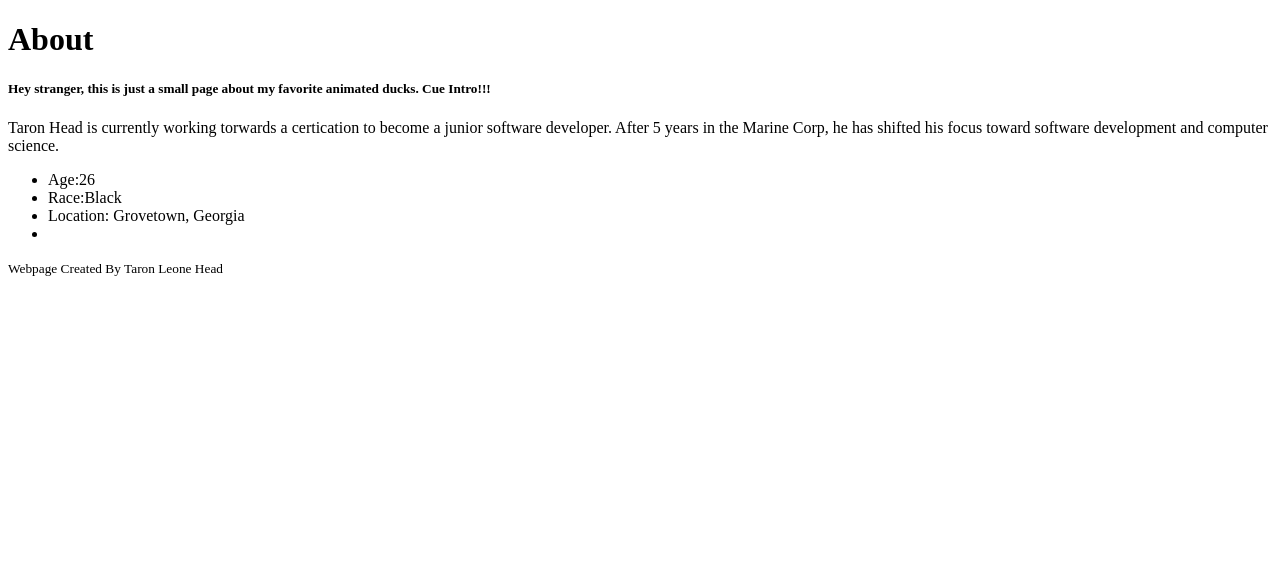
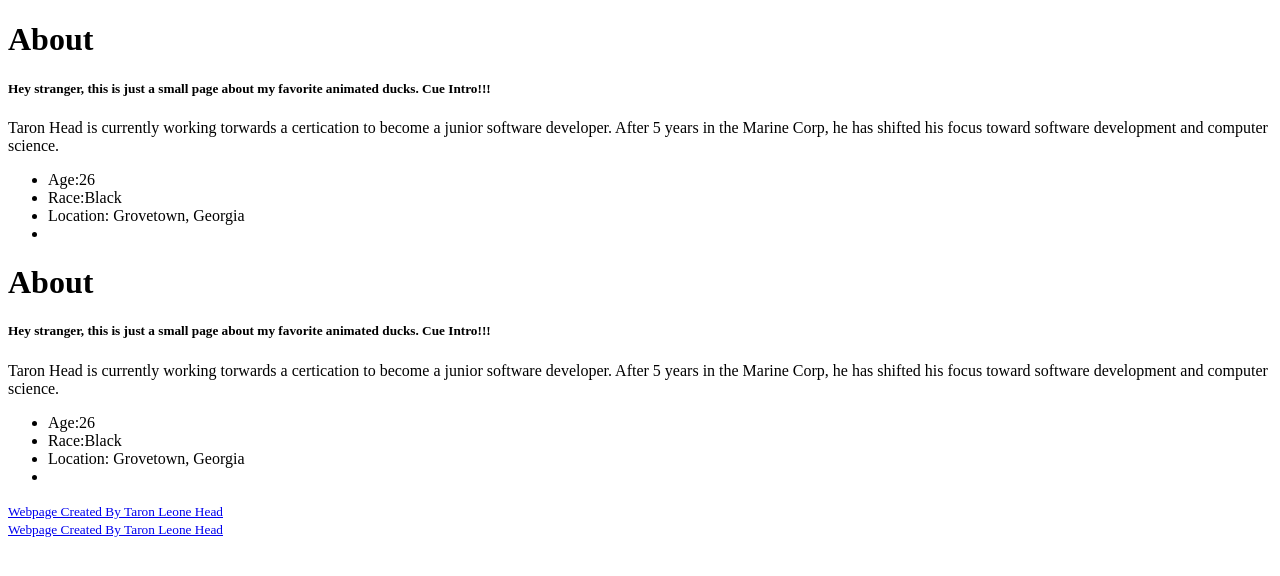
Before and after one commit to tronhd/tronhd.github.io, a plain HTML site: page index.html in a window 1280 px wide. Drawn offline with Linux system fonts and the light colour scheme; a web font is replaced by a local one.

Commit message:
hyperlink

```diff
--- a/index.html
+++ b/index.html
@@ -35,7 +35,56 @@
   </sec>
   <sec>
     <div>
+      <!doctype html>
 
+      <html lang="en">
+      <head>
+        <meta charset="utf-8">
+
+        <title>Homework</title>
+        <meta name="description" content="homework">
+        <meta name="author" content="me">
+
+       <link href="https://fonts.googleapis.com/css?family=PT+Serif|Permanent+Marker|Saira+Semi+Condensed&display=swap" rel="stylesheet">
+      </head>
+
+      <body style="background">
+        <header>
+         <h1>About</h1>
+          <h5>Hey stranger, this is just a small page about my favorite animated ducks. Cue Intro!!!</h5>
+        </header>
+
+        <sec>
+          <div>
+        <p>Taron Head is currently working torwards a certication to become a junior software developer. After 5 years in the Marine Corp, he has shifted his focus toward software development and computer science.<p>
+        </sec>
+          </div>
+        <sec>
+          <div>
+         <ul>
+           <li>Age:26</li>
+           <li>Race:Black</li>
+           <li>Location: Grovetown, Georgia</li>
+           <li></li>
+            </ul>
+
+               </div>
+        </sec>
+        <sec>
+          <div>
+        <a href="www.linkedin.com/in/taron-head-456503134">
+          </div>
+        </sec>
+
+
+
+        <footer>
+          <small>Webpage Created By Taron Leone Head</small>
+        </footer>
+        <script src="js/scripts.js"></script>
+      </body>
+
+      </html>
 
     </div>
   </sec>
```
